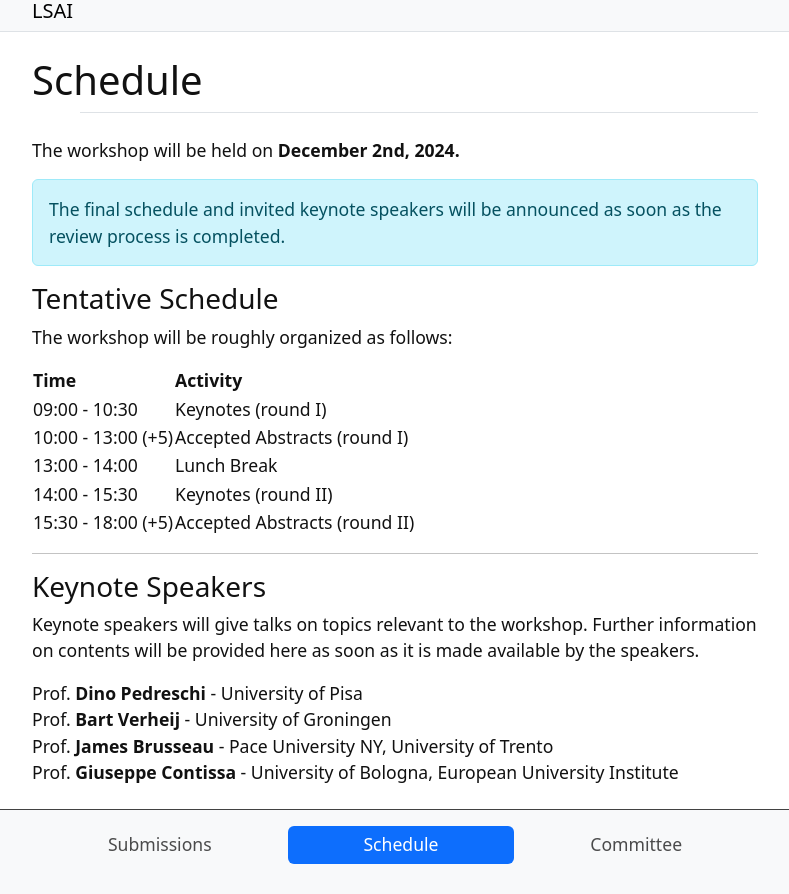
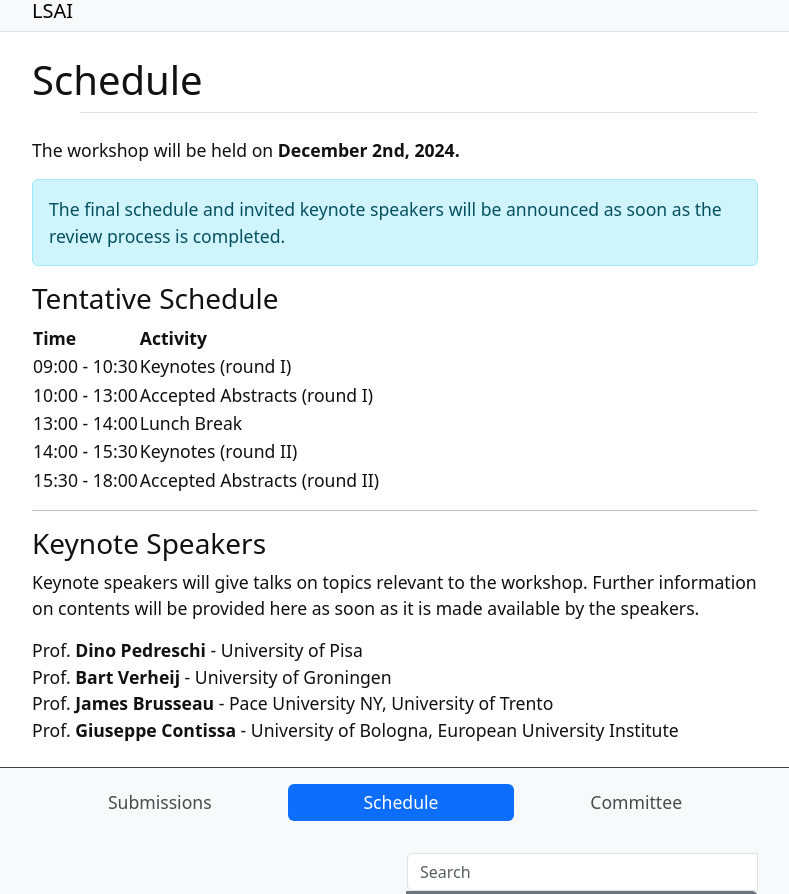
Before and after one commit to lsai-ws/lsai-ws.github.io, a Jekyll site: the page built from content/1-schedule.md, in a window 1280 px wide, cut to the strip 121-1015 px from the top of the page. Shown: the whole strip, without its empty margins (245-1034 px from the left). Built offline with Jekyll 4.4.1, drawn with Linux system fonts in a browser that asks for light colours.

Commit message:
Update 1-schedule.md

```diff
--- a/content/1-schedule.md
+++ b/content/1-schedule.md
@@ -11,15 +11,14 @@ The final schedule and invited keynote speakers will be announced as soon as the
 
 ### Tentative Schedule
 
-The workshop will be roughly organized as follows:
 
-| Time              | Activity                          |
+| Time               | Activity                          |
 |--------------------|-----------------------------------|
 | 09:00 - 10:30      | Keynotes (round I)                |
-| 10:00 - 13:00 (+5) | Accepted Abstracts (round I)      |
+| 10:00 - 13:00      | Accepted Abstracts (round I)      |
 | 13:00 - 14:00      | Lunch Break                       |
 | 14:00 - 15:30      | Keynotes (round II)               |
-| 15:30 - 18:00 (+5) | Accepted Abstracts (round II)     |
+| 15:30 - 18:00      | Accepted Abstracts (round II)     |
 
 ---
 
```
